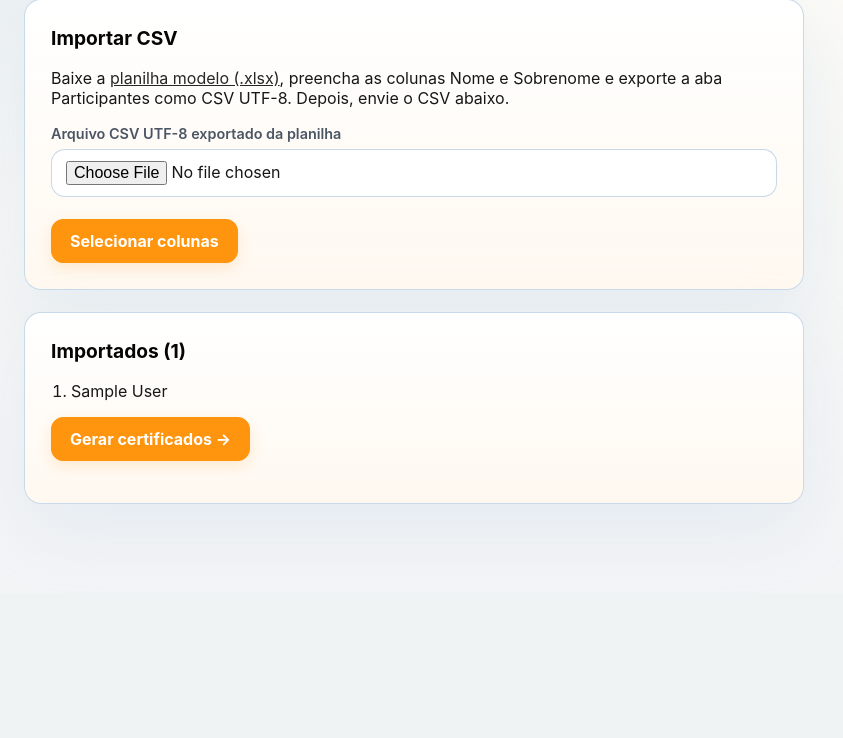
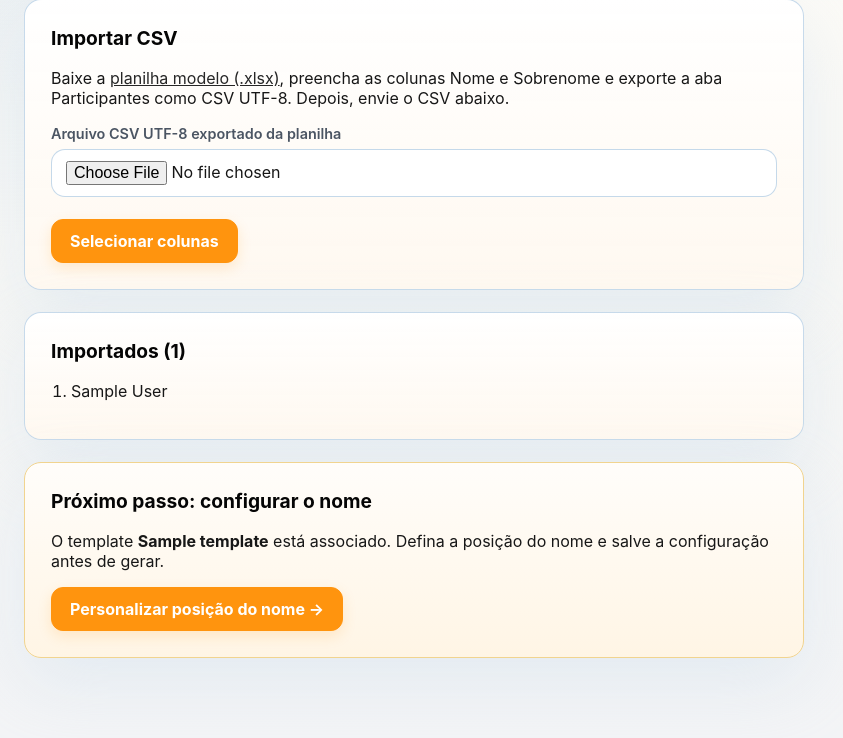
Before and after one commit to adrockmkt/adrock-gerador-certificados, a Flask app: page /events/1/participants in a window 1280 px wide. Shown: the part 207-945 px from the top of the page, without its empty margins (0-843 px from the left). Before the commit the page ends 711 px from the top, so only its background shows below. Run offline with Flask 3, Linux system fonts and the light colour scheme; the visitor is signed in with stand-in values (Sample User, id 1); tables that the repository leaves empty hold one stand-in row (values such as "Sample post").

Commit message:
Guide certificate setup after participant import

```diff
--- a/app/clients/routes.py
+++ b/app/clients/routes.py
@@ -165,6 +165,8 @@ def assign_template(event_id):
             abort(404)
         event.template_id = template.id
         db.commit()
+    if request.form.get("return_to") == "participants":
+        return redirect(url_for("imports.participants", event_id=event_id))
     return redirect(url_for("clients.event_detail", event_id=event_id))
 
 
--- a/app/imports/routes.py
+++ b/app/imports/routes.py
@@ -6,7 +6,7 @@ from sqlalchemy import select
 
 from app.auth.routes import csrf_token, login_required, require_csrf
 from app.imports.parser import parse_csv, review_rows
-from app.models import CsvImport, Event, Participant
+from app.models import CsvImport, Event, Participant, PdfTemplate, TemplateVersion
 
 
 imports_bp = Blueprint("imports", __name__)
@@ -36,7 +36,14 @@ def participants(event_id):
         if event is None:
             abort(404)
         people = db.scalars(select(Participant).where(Participant.event_id == event_id).order_by(Participant.id)).all()
-    return render_template("imports/participants.html", event=event, people=people, csrf_token=csrf_token())
+        template = db.get(PdfTemplate, event.template_id) if event.template_id else None
+        version = (db.scalar(select(TemplateVersion).where(TemplateVersion.template_id == template.id)
+                             .order_by(TemplateVersion.number.desc())) if template else None)
+        templates = (db.scalars(select(PdfTemplate).order_by(PdfTemplate.name)).all()
+                     if people and not template else [])
+    return render_template("imports/participants.html", event=event, people=people,
+                           template=template, version=version, templates=templates,
+                           csrf_token=csrf_token())
 
 
 @imports_bp.post("/events/<int:event_id>/imports")
--- a/app/static/app.css
+++ b/app/static/app.css
@@ -80,6 +80,8 @@ form:not(.header-logout) > button.danger-button:hover { background: #7d1e1e; bor
 .dashboard > .muted { margin-top: 0; }
 .panel, .home-card { padding: 26px; background: linear-gradient(180deg, rgba(255,255,255,.97), rgba(255,248,239,.93)); border: 1px solid rgba(193,214,233,.9); border-radius: 17px; box-shadow: var(--shadow); }
 .panel { max-width: 780px; margin: 22px 0; }
+.prerequisite-panel { border-color: #f1d48f; background: linear-gradient(180deg, #fffdfa, #fff5e5); }
+.ready-panel { border-color: #9ed7b4; background: linear-gradient(180deg, #ffffff, #eef9f2); }
 .panel h2 { margin: 0 0 18px; font-size: 1.2rem; }
 .panel button { max-width: 250px; }
 .panel form > button { width: auto; }
--- a/app/templates/imports/participants.html
+++ b/app/templates/imports/participants.html
@@ -21,9 +21,39 @@
       <h2>Importados ({{ people|length }})</h2>
       {% if people %}
         <ol class="item-list">{% for person in people %}<li>{{ person.first_name }} {{ person.last_name }}</li>{% endfor %}</ol>
-        <p><a class="action-link" href="{{ url_for('certificates.generate_page', event_id=event.id) }}">Gerar certificados →</a></p>
       {% else %}<p>Nenhum participante importado.</p>{% endif %}
     </section>
+    {% if people %}
+      <section class="panel {{ 'ready-panel' if template and version else 'prerequisite-panel' }}">
+        {% if not template %}
+          <h2>Próximo passo: associar um template PDF</h2>
+          <p>Os participantes estão importados. Escolha o modelo de certificado deste evento antes de gerar.</p>
+          {% if templates %}
+            <form method="post" action="{{ url_for('clients.assign_template', event_id=event.id) }}">
+              <input type="hidden" name="csrf_token" value="{{ csrf_token }}">
+              <input type="hidden" name="return_to" value="participants">
+              <label for="participant-template-id">Template PDF</label>
+              <select id="participant-template-id" name="template_id" required>
+                <option value="" selected disabled>Selecione um template</option>
+                {% for item in templates %}<option value="{{ item.id }}">{{ item.name }}</option>{% endfor %}
+              </select>
+              <button type="submit">Associar template</button>
+            </form>
+          {% else %}
+            <p>Não há templates cadastrados ainda.</p>
+            <a class="action-link" href="{{ url_for('templates_pdf.index') }}">Enviar template PDF →</a>
+          {% endif %}
+        {% elif not version %}
+          <h2>Próximo passo: configurar o nome</h2>
+          <p>O template <strong>{{ template.name }}</strong> está associado. Defina a posição do nome e salve a configuração antes de gerar.</p>
+          <a class="action-link" href="{{ url_for('templates_pdf.edit', template_id=template.id) }}">Personalizar posição do nome →</a>
+        {% else %}
+          <h2>Pronto para gerar</h2>
+          <p>Template associado: <strong>{{ template.name }}</strong> · versão {{ version.number }}.</p>
+          <a class="action-link" href="{{ url_for('certificates.generate_page', event_id=event.id) }}">Gerar certificados →</a>
+        {% endif %}
+      </section>
+    {% endif %}
   </main>
 </body>
 </html>
```
Also changed, not shown: app/templates/certificates/generate.html (+6 -2 lines), docs/implementation-plan.md (+1 -1 lines), tests/test_csv_import.py (+41 -3 lines), README.md.
